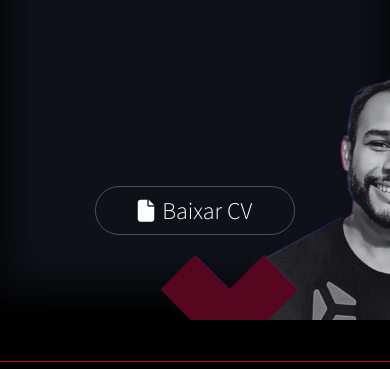
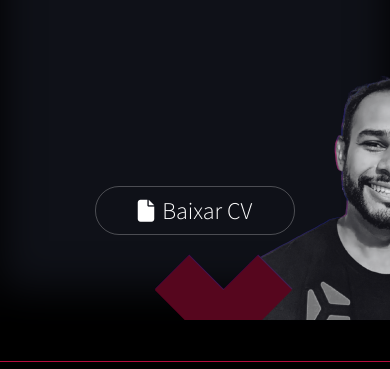
Before and after one commit to jjgouveia/jjgouveia.github.io, a React (Create React App) app: page / in a window 390 px wide. Shown: the part 420-789 px from the top of the page. Built offline with nearby package versions, Linux system fonts and the light colour scheme.

Commit message:
style: Resolvendo a largura da imagem do profile

```diff
--- a/src/styles/mobile.css
+++ b/src/styles/mobile.css
@@ -56,7 +56,7 @@
   }
 
   .meLogo {
-    margin-left: 124px;
+    margin-left: 118px;
     bottom: 260px;
     position: absolute
   }
```
